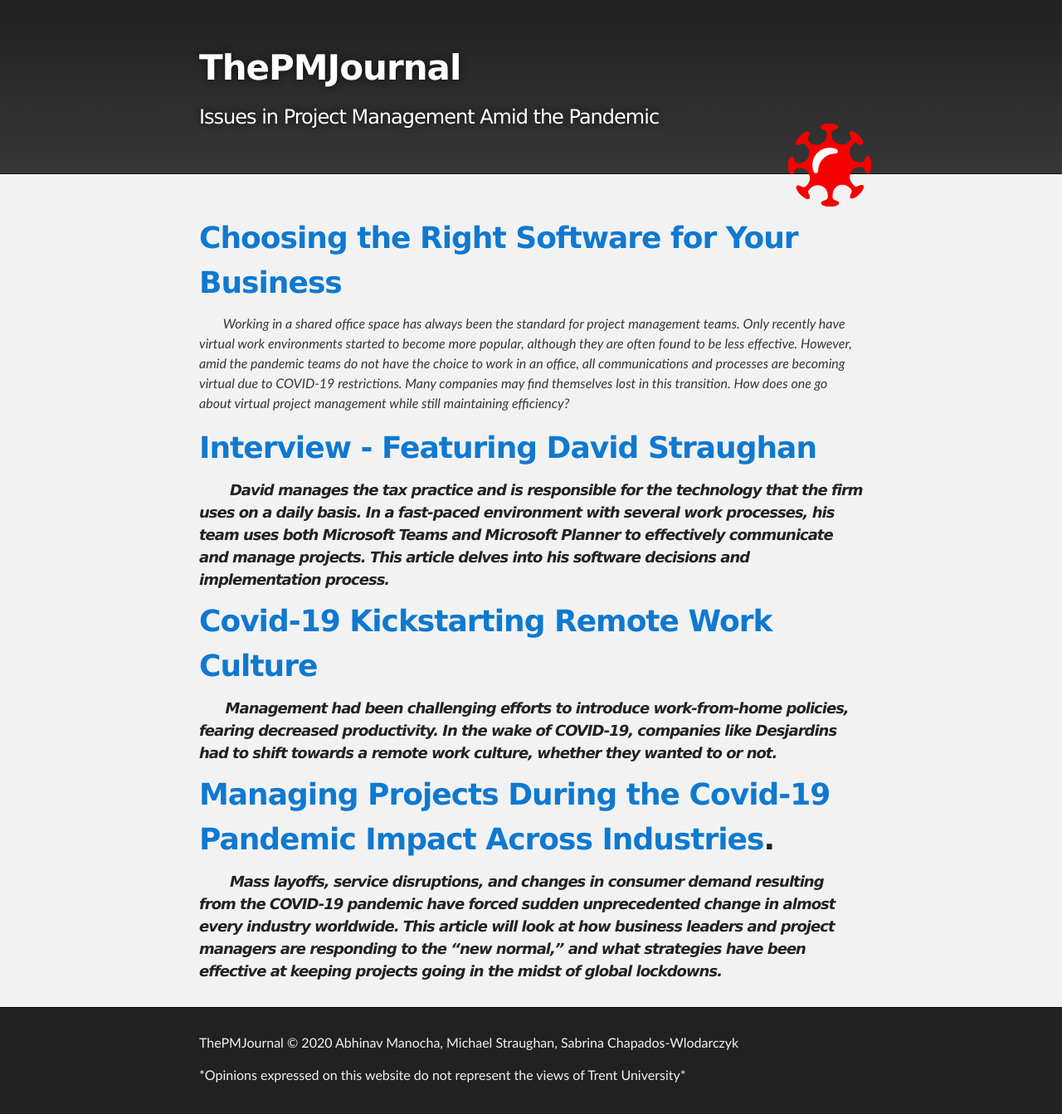
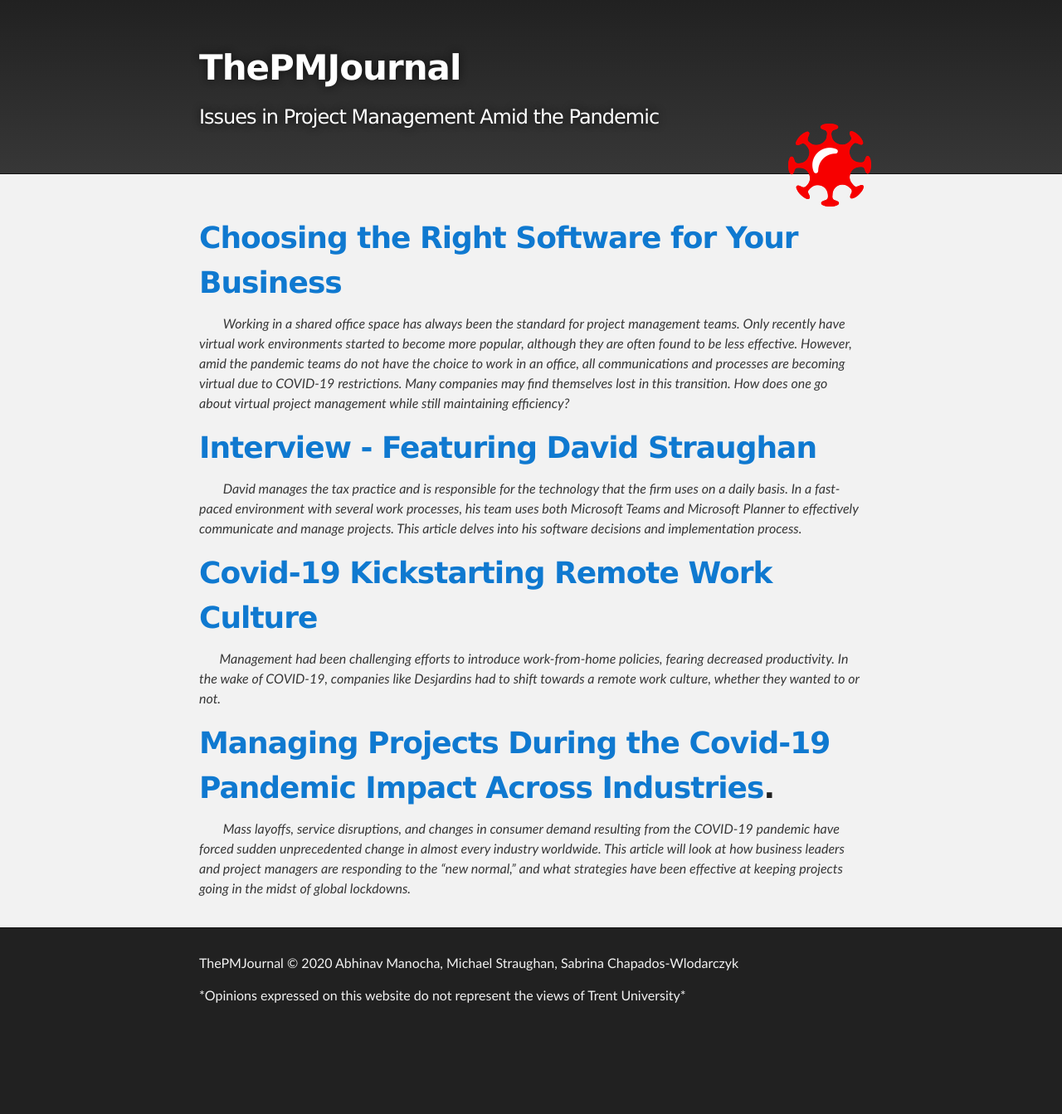
Before and after one commit to abhinavmanocha/3850Project, a Jekyll site: the page built from index.md, in a window 1280 px wide. Shown: the whole page at 83% size. Built offline with Jekyll 4.4.1, drawn with Linux system fonts in a browser that asks for light colours; our own code applies the rules of GitHub Pages for plain Markdown files; after the commit the page ends 1247 px from its top, so only the background shows below that.

Commit message:
check itt out

```diff
--- a/index.md
+++ b/index.md
@@ -6,10 +6,10 @@ layout: default
 &nbsp;&nbsp;&nbsp;&nbsp;&nbsp;&nbsp; *Working in a shared office space has always been the standard for project management teams. Only recently have virtual work environments started to become more popular, although they are often found to be less effective. However, amid the pandemic teams do not have the choice to work in an office, all communications and processes are becoming virtual due to COVID-19 restrictions. Many companies may find themselves lost in this transition. How does one go about virtual project management while still maintaining efficiency?*
 
 # [Interview - Featuring David Straughan](./Interview.md)
-##### &nbsp;&nbsp;&nbsp;&nbsp;&nbsp;&nbsp; *David manages the tax practice and is responsible for the technology that the firm uses on a daily basis. In a fast-paced environment with several work processes, his team uses both Microsoft Teams and Microsoft Planner to effectively communicate and manage projects. This article delves into his software decisions and implementation process.*
+ &nbsp;&nbsp;&nbsp;&nbsp;&nbsp;&nbsp; *David manages the tax practice and is responsible for the technology that the firm uses on a daily basis. In a fast-paced environment with several work processes, his team uses both Microsoft Teams and Microsoft Planner to effectively communicate and manage projects. This article delves into his software decisions and implementation process.*
 
 # [Covid-19 Kickstarting Remote Work Culture](./2020-11-22-covid-19-kickstarting-remote-work-culture.md)
-##### &nbsp;&nbsp;&nbsp;&nbsp;&nbsp;&nbsp;*Management had been challenging efforts to introduce work-from-home policies, fearing decreased productivity. In the wake of COVID-19, companies like Desjardins had to shift towards a remote work culture, whether they wanted to or not.*
+&nbsp;&nbsp;&nbsp;&nbsp;&nbsp;&nbsp;*Management had been challenging efforts to introduce work-from-home policies, fearing decreased productivity. In the wake of COVID-19, companies like Desjardins had to shift towards a remote work culture, whether they wanted to or not.*
 
 # [Managing Projects During the Covid-19 Pandemic Impact Across Industries](./2020-11-22-managing-projects-during-the-covid-19-pandemic-impact-across-industries.md).
-##### &nbsp;&nbsp;&nbsp;&nbsp;&nbsp;&nbsp; *Mass layoffs, service disruptions, and changes in consumer demand resulting from the COVID-19 pandemic have forced sudden unprecedented change in almost every industry worldwide. This article will look at how business leaders and project managers are responding to the “new normal,” and what strategies have been effective at keeping projects going in the midst of global lockdowns.*
+&nbsp;&nbsp;&nbsp;&nbsp;&nbsp;&nbsp; *Mass layoffs, service disruptions, and changes in consumer demand resulting from the COVID-19 pandemic have forced sudden unprecedented change in almost every industry worldwide. This article will look at how business leaders and project managers are responding to the “new normal,” and what strategies have been effective at keeping projects going in the midst of global lockdowns.*
```
